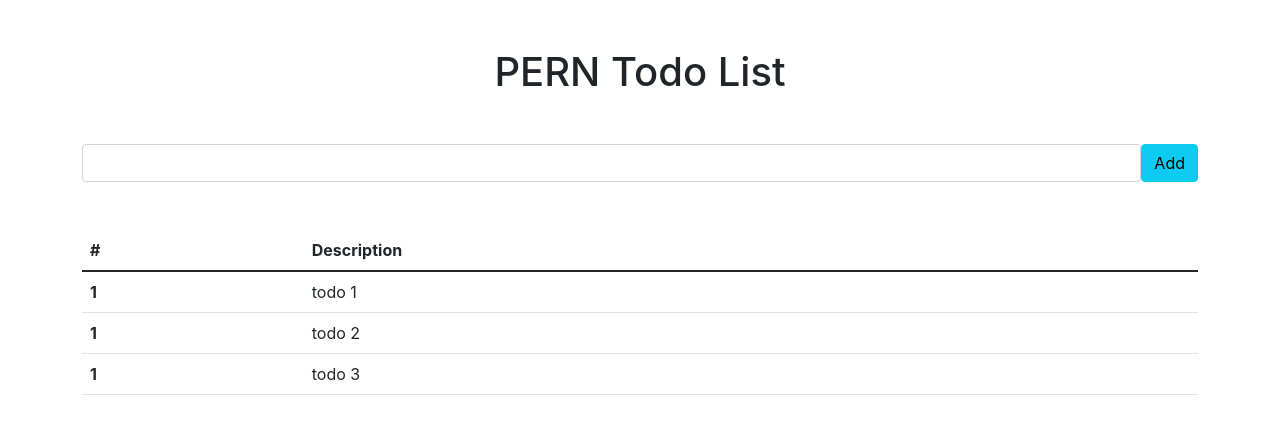
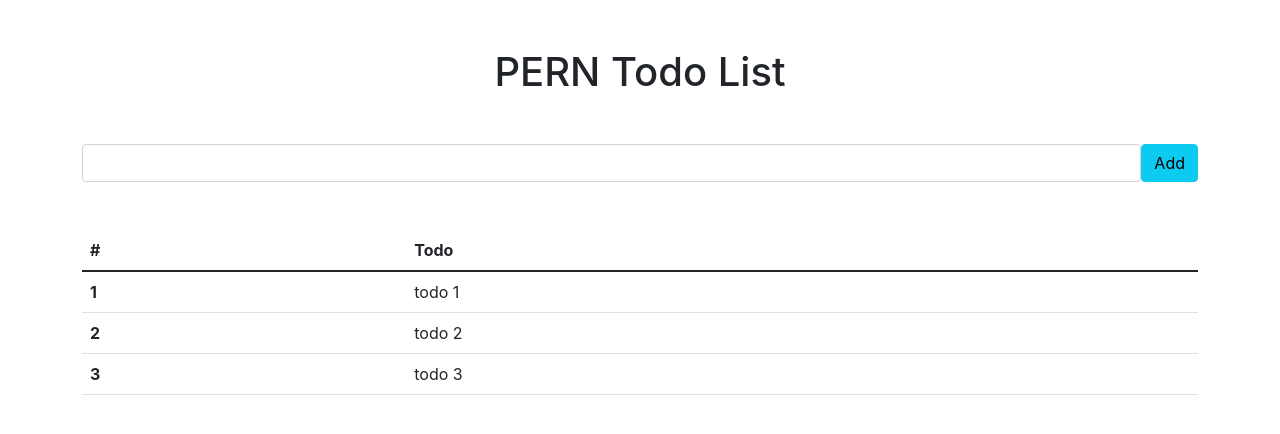
Before and after one commit to wtharden3/perntodo-client, a React (Create React App) app: page / in a window 1280 px wide. Shown: the top 434 px of the page. Built offline with nearby package versions, Linux system fonts and the light colour scheme.

Commit message:
corrected count

```diff
--- a/src/componenents/ListTodo.js
+++ b/src/componenents/ListTodo.js
@@ -1,8 +1,10 @@
-import React, { Fragment, useState} from "react";
+import React, { Fragment, useState, useEffect } from "react";
 
 const ListTodo = () => {
   const [todos, setTodos] = useState(["todo 1","todo 2","todo 3"]);
   const [todoNum, setTodoNum] = useState(1);
+
+  // useEffect()
 
   return(
     <div className="mt-5">
@@ -10,15 +12,15 @@ const ListTodo = () => {
         <thead>
           <tr>
             <th scope="col">#</th>
-            <th scope="col">Description</th>
+            <th scope="col">Todo</th>
           </tr>
         </thead>
         <tbody>
-          {todos.map(todo => {
+          {todos.map((todo, index) => {
             return(
               <Fragment>
                 <tr>
-                  <th scope="row">{todoNum}</th>
+                  <th scope="row">{index+1}</th>
                   <td>{todo}</td>
                 </tr>
               </Fragment>
```
